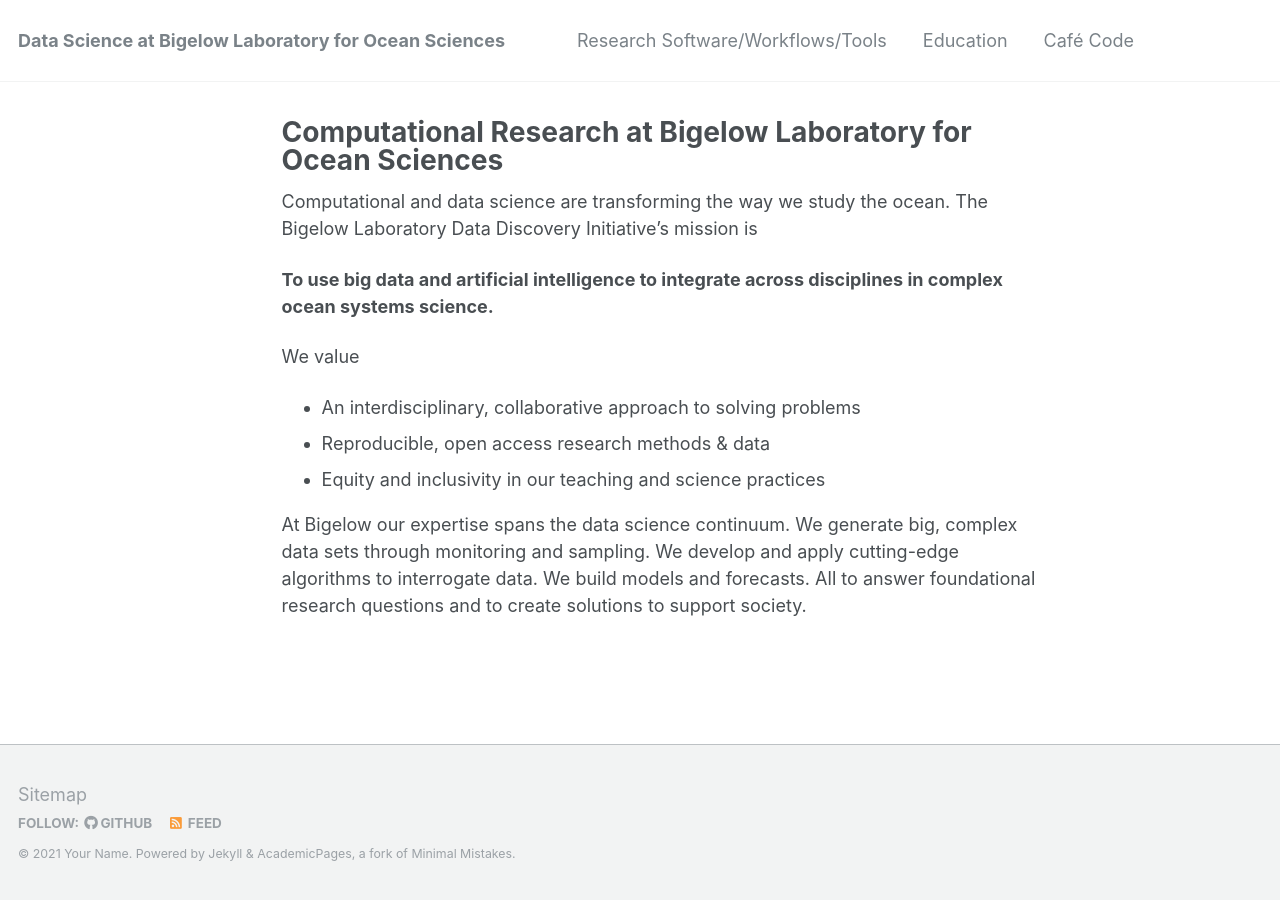
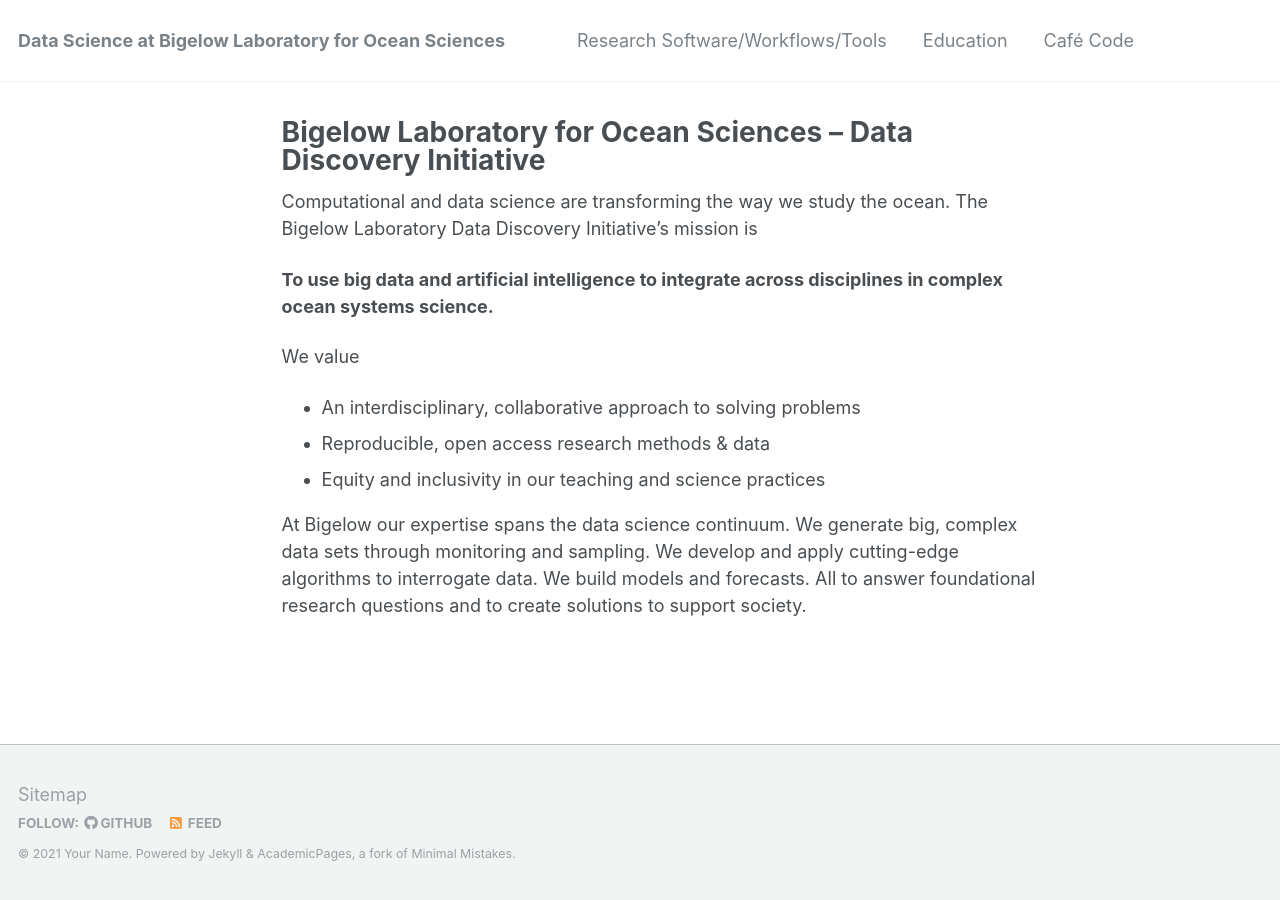
Before and after one commit to BigelowLab/bigelowlab.github.io, a Jekyll site: the page built from _pages/about.md, in a window 1280 px wide. Built offline with Jekyll 4.4.1, drawn with Linux system fonts in a browser that asks for light colours.

Commit message:
Update about.md
changed title

```diff
--- a/_pages/about.md
+++ b/_pages/about.md
@@ -1,6 +1,6 @@
 ---
 permalink: /
-title: "Computational Research at Bigelow Laboratory for Ocean Sciences"
+title: "Bigelow Laboratory for Ocean Sciences -- Data Discovery Initiative"
 #excerpt: "About me"
 author_profile: false
 #redirect_from:
```
